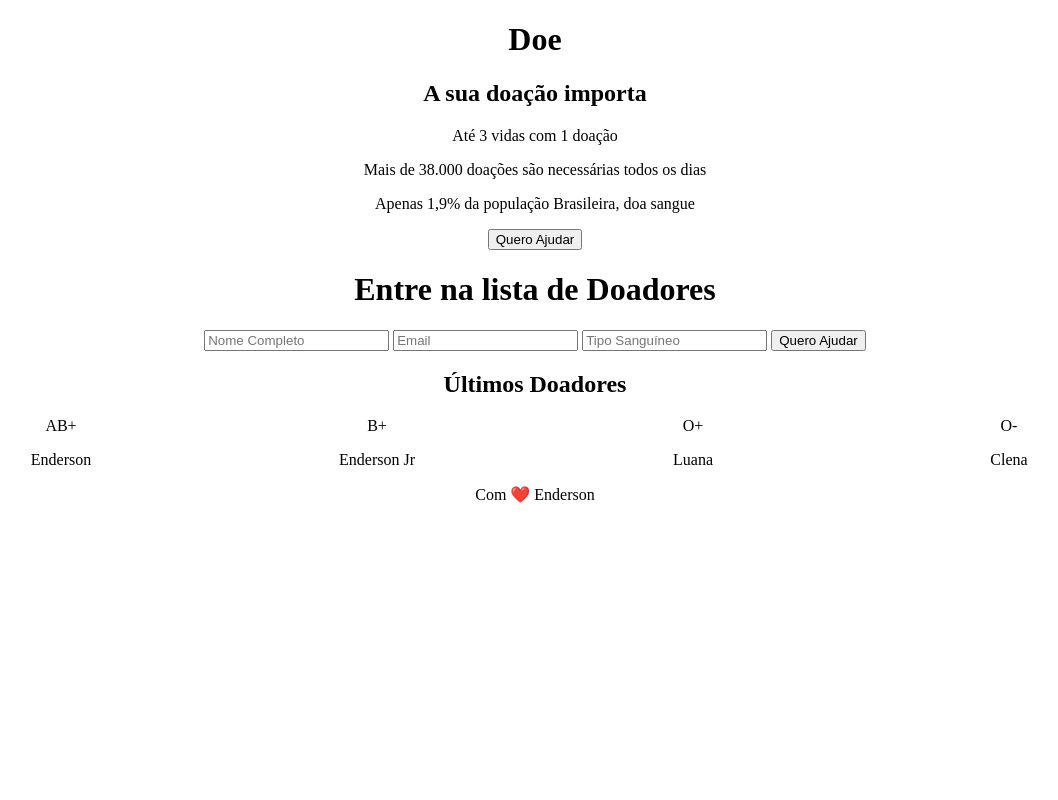
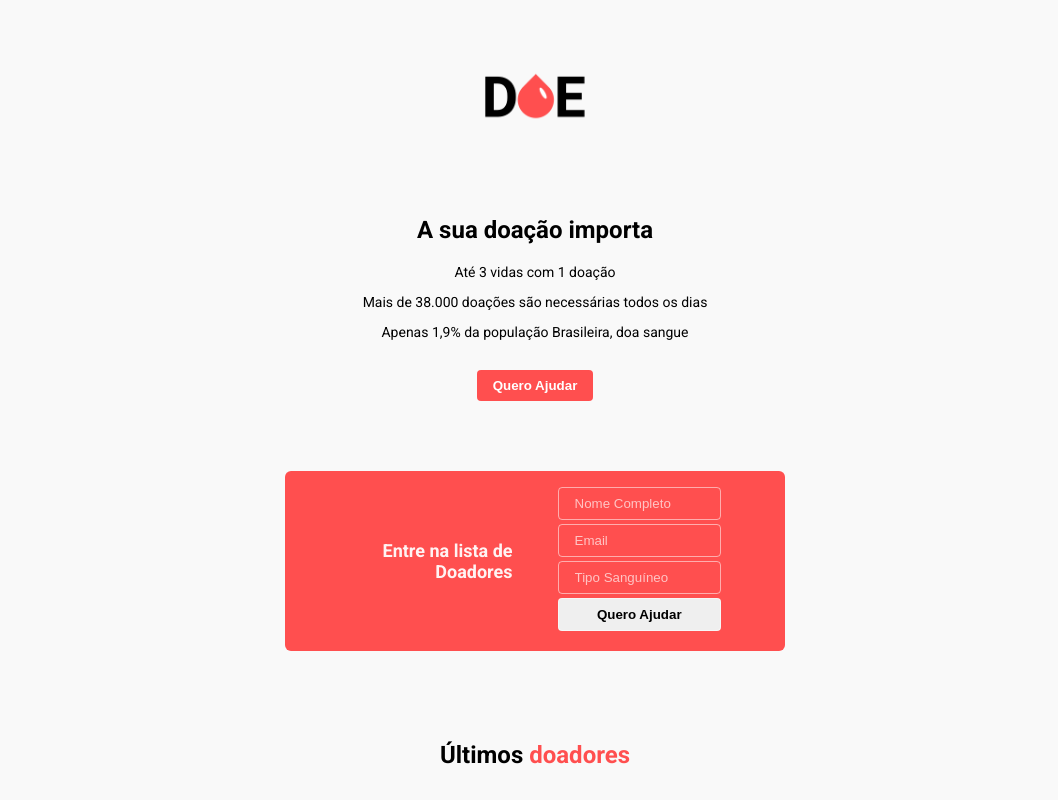
Before and after one commit to endersonrufino/donate-blood, a plain HTML site: page index.html in a window 1280 px wide. Both pictures are taken after a click on the button "Quero Ajudar". Shown: the top 800 px of the page, without its empty margins (105-1163 px from the left). Drawn offline with Linux system fonts and the light colour scheme.

Commit message:
finalizado front

```diff
--- a/index.html
+++ b/index.html
@@ -1,16 +1,18 @@
 <!DOCTYPE html>
 <html lang="en">
+
 <head>
     <meta charset="UTF-8">
     <meta name="viewport" content="width=device-width, initial-scale=1.0">
     <title>Doe Sangue! Doe Vida!</title>
-
+    <link href="https://fonts.googleapis.com/css?family=Roboto:400,700&display=swap" rel="stylesheet">
     <link rel="stylesheet" href="style.css">
 </head>
+
 <body>
     <header>
 
-        <h1>Doe</h1>
+        <img class="logo" src="logo.png" alt="Doe">
         <h2>A sua doação importa</h2>
         <p>Até 3 vidas com 1 doação</p>
         <p>Mais de 38.000 doações são necessárias todos os dias</p>
@@ -20,9 +22,9 @@
 
     </header>
 
-    <main>
+    <section class="form hide">
 
-        <h1>Entre na lista de Doadores</h1>
+        <h2>Entre na lista de Doadores</h2>
 
         <form action="/">
 
@@ -35,8 +37,11 @@
             <button>Quero Ajudar</button>
 
         </form>
+    </section>
 
-        <h2>Últimos Doadores</h2>
+    <main>
+
+        <h2>Últimos <span>doadores</span></h2>
 
         <section class="donors">
 
@@ -65,5 +70,8 @@
     </main>
 
     <footer> Com ❤️ Enderson</footer>
+
+    <script src="scripts.js"></script>
 </body>
+
 </html>
--- /dev/null
+++ b/scripts.js
@@ -0,0 +1,6 @@
+document
+    .querySelector('header button')
+    .addEventListener("click", function() {
+        document.querySelector('.form')
+            .classList.toggle('hide');
+    });
--- a/style.css
+++ b/style.css
@@ -1,8 +1,156 @@
-header, main, footer {
+* {
+    box-sizing: border-box;
+}
+
+html,
+body {
+    margin: 0;
+}
+
+body {
+    display: flex;
+    flex-direction: column;
+    height: 100vh;
+    font-family: 'Roboto', sans-serif;
+    background-color: #f9f9f9;
+}
+
+header,
+main,
+footer {
     text-align: center;
 }
 
-.donors{
+footer {
+    margin-top: auto;
+    padding: 16px;
+    border: 1px solid #eee;
+}
+
+main .donors {
     display: grid;
     grid-template-columns: 1fr 1fr 1fr 1fr;
 }
+
+section.form {
+    display: grid;
+    grid-template-columns: 1fr 1fr;
+    grid-gap: 45px;
+    align-items: center;
+    background-color: #ff4f4f;
+    padding: 16px 64px;
+    border-radius: 6px;
+}
+
+header,
+.form,
+main {
+    margin-bottom: 70px;
+    width: 90%;
+    max-width: 500px;
+    margin-left: auto;
+    margin-right: auto;
+}
+
+header h1,
+main h2 {
+    margin-bottom: 70px;
+}
+
+form input,
+form button {
+    width: 100%;
+    margin-bottom: 4px;
+    padding-top: 8px;
+    padding-bottom: 8px;
+    padding-left: 16px;
+    padding-right: 16px;
+    border-radius: 4px;
+    border: 1px #ffffff88 solid;
+}
+
+form input {
+    background-color: transparent;
+}
+
+form input::placeholder {
+    color: #ffffffaa;
+}
+
+form button {
+    font-weight: bold;
+}
+
+.form h2 {
+    text-align: right;
+    color: #ffffffee;
+    font-size: 18px;
+}
+
+header button {
+    margin-top: 16px;
+    padding: 8px 16px;
+    border-radius: 4px;
+    border: none;
+    background-color: #ff4f4f;
+    color: #ffffff;
+    font-weight: bold;
+}
+
+main h2 span {
+    color: #ff4f4f;
+}
+
+h1,
+h2 {
+    color: 000000cc;
+}
+
+.logo {
+    width: 120px;
+    margin: 70px 0;
+}
+
+
+/*gotas de sangue*/
+
+.blood {
+    color: #ff4f4f;
+    font-weight: bold;
+    font-size: 12px;
+    display: flex;
+    align-items: center;
+    justify-content: center;
+    position: relative;
+}
+
+.blood::before {
+    content: "";
+    background-color: #ff4f4f11;
+    width: 40px;
+    height: 40px;
+    position: absolute;
+    border-radius: 50px;
+    border-top-right-radius: 0;
+    transform: rotate(-45deg);
+}
+
+.donor p {
+    margin-top: 24px;
+    font-size: 14px;
+}
+
+header p {
+    font-size: 14px;
+}
+
+section.form {
+    transition: all 300ms;
+}
+
+section.form.hide {
+    opacity: 0;
+    visibility: hidden;
+    height: 0;
+    margin-top: -70px;
+}
```
Also changed, not shown: logo.png (added).
